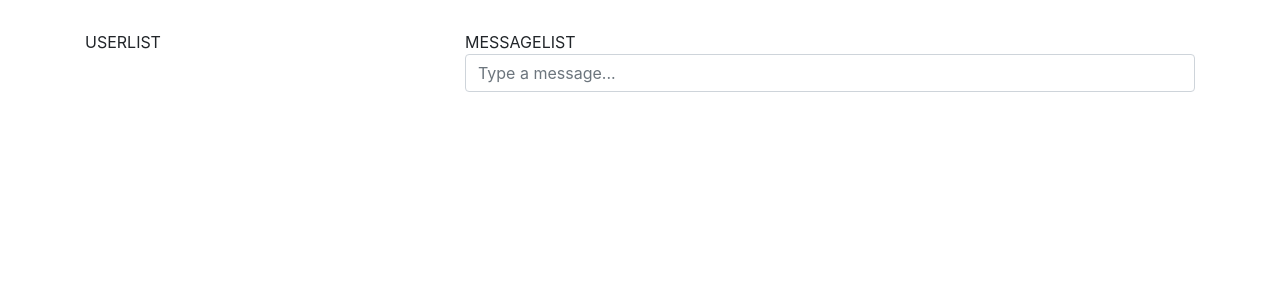
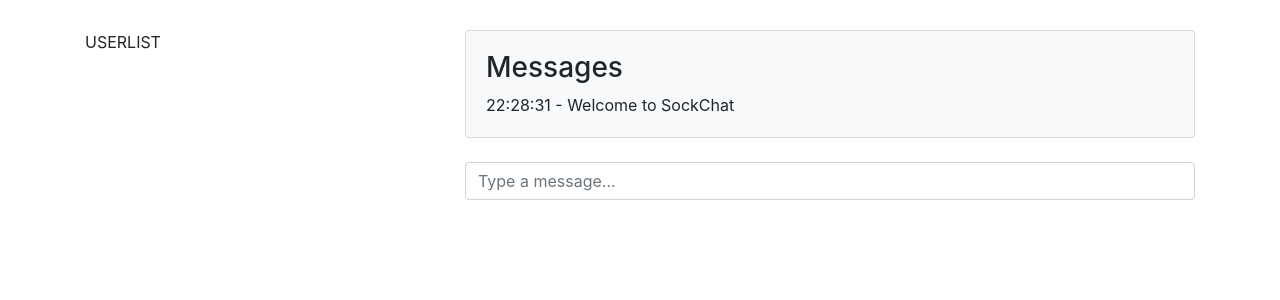
Before and after one commit to magicolala/react-chat-app, a React app: page / in a window 1280 px wide. Shown: the top 300 px of the page. Built offline with nearby package versions, Linux system fonts and the light colour scheme; no server answers.

Commit message:
displaying messages

```diff
--- a/app/components/App.jsx
+++ b/app/components/App.jsx
@@ -11,7 +11,7 @@ class App extends Component {
 		this.state = {
 			status: 'disconnected',
 			messages: [{
-				timeStamp: Date.now,
+				timeStamp: Date.now(),
 				text: "Welcome to SockChat"
 			}],
 			users: [],
--- a/app/components/Messages/Message.jsx
+++ b/app/components/Messages/Message.jsx
@@ -0,0 +1,26 @@
+import React, { Component } from 'react';
+
+class Message extends Component {
+	render() {
+		const { message } = this.props;
+		const formattedTime = this.formatTime(message.timeStamp);
+		return (
+			<div className="message">
+				<strong /> {formattedTime} - {message.text}
+			</div>
+		);
+	}
+
+	formatTime(timestamp) {
+		function pad(num) {
+			return `0${num}`.slice(-2);
+		}
+		const date = new Date(timestamp);
+		const hours = date.getHours();
+		const minutes = date.getMinutes();
+		const seconds = date.getSeconds();
+		return `${pad(hours)}:${pad(minutes)}:${pad(seconds)}`;
+	}
+}
+
+export default Message;
--- a/app/components/Messages/MessageForm.jsx
+++ b/app/components/Messages/MessageForm.jsx
@@ -3,7 +3,7 @@ import React, { Component } from 'react';
 class MessageForm extends Component {
 	render() {
 		return (
-			<div>
+			<div className="mt-4">
 				<form onSubmit={this.onSubmit.bind(this)}>
 					<input type="text" className="form-control" ref="text" placeholder="Type a message..." />
 				</form>
--- a/app/components/Messages/MessageList.jsx
+++ b/app/components/Messages/MessageList.jsx
@@ -1,9 +1,16 @@
 import React, { Component } from 'react';
-import ReactDOM from 'react-dom';
+import Message from './Message.jsx';
 
 class MessageList extends Component {
 	render() {
-		return <div>MESSAGELIST</div>;
+		return (
+			<div className="card card-body bg-light">
+				<h3>Messages</h3>
+				{this.props.messages.map((message, i) => {
+					return <Message message={message} key={i} />;
+				})}
+			</div>
+		);
 	}
 }
 
--- a/server.js
+++ b/server.js
@@ -21,7 +21,7 @@ io.sockets.on('connection', function(socket){
 
     socket.on('messageAdded', function(payload) {
         var newMessage = {
-            timeStamp: payload.timestamp,
+            timeStamp: payload.timeStamp,
             text: payload.text
         };
 
```
